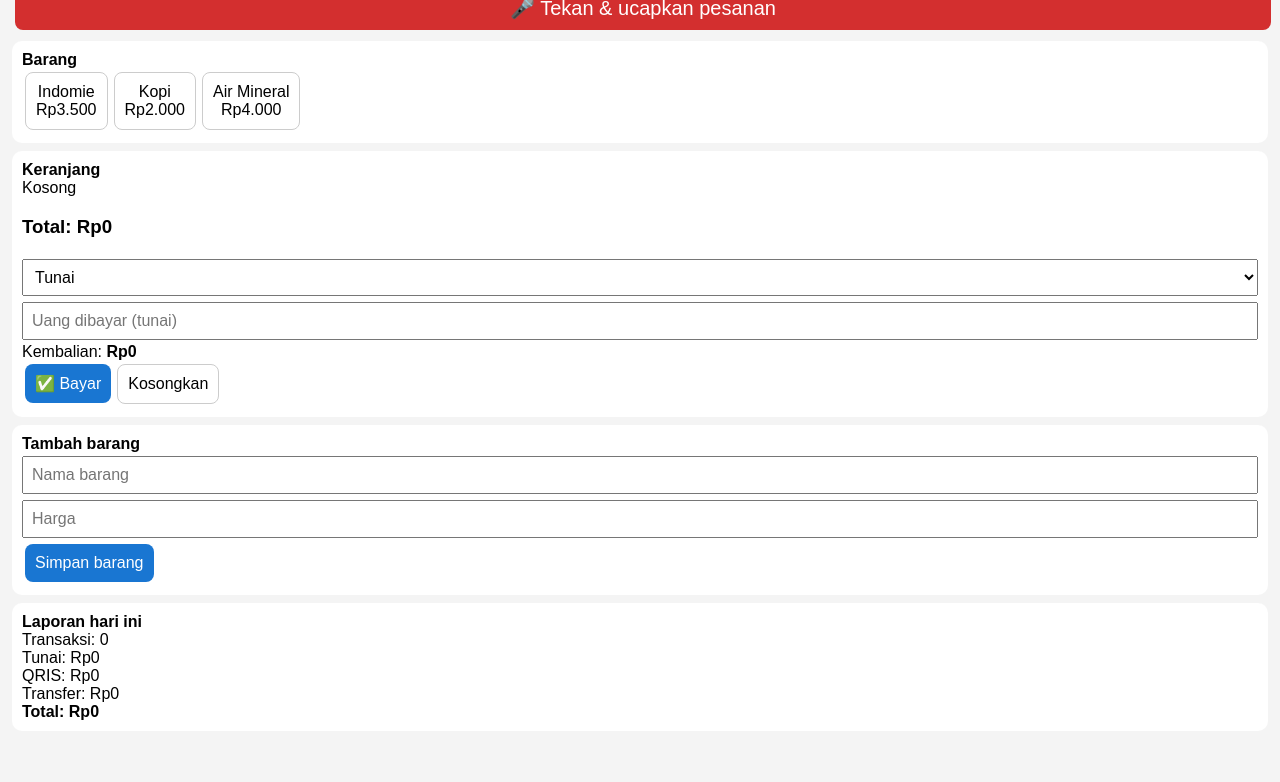
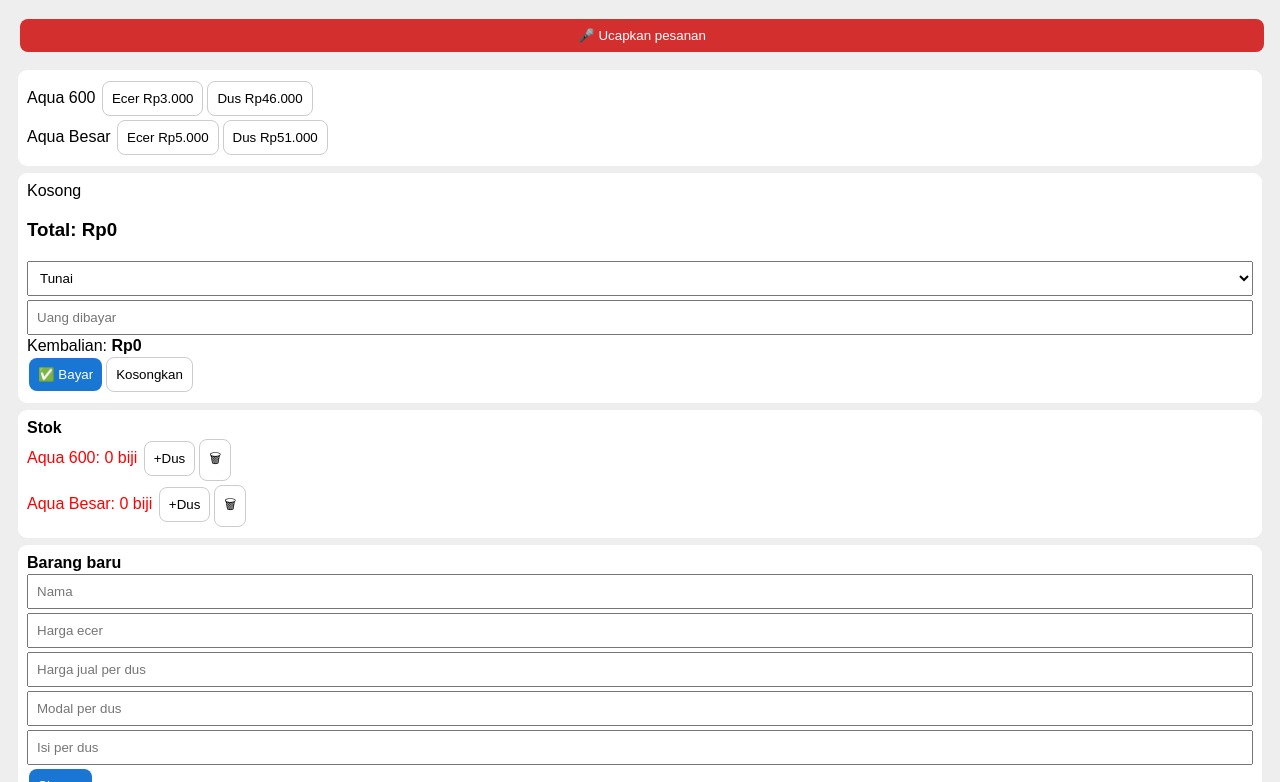
Before and after one commit to rezkilahmakan-creator/kasir, a plain HTML site: page index.html in a window 1280 px wide. Shown: the part 69-851 px from the top of the page. Before the commit the page ends 820 px from the top, so only its background shows below. Drawn offline with Linux system fonts and the light colour scheme.

Commit message:
Update index.html

```diff
--- a/index.html
+++ b/index.html
@@ -1,52 +1,30 @@
-<!DOCTYPE html><html lang="id"><head><meta charset="utf-8">
-<meta name="viewport" content="width=device-width,initial-scale=1">
-<title>Kasir Warung Acil</title>
-<style>
-body{font-family:sans-serif;margin:0;padding:12px;background:#f4f4f4}
-h2{margin:6px 0}button{font-size:16px;padding:10px;border:0;border-radius:8px;margin:3px;background:#1976d2;color:#fff}
-.b{background:#fff;color:#000;border:1px solid #ccc}.box{background:#fff;border-radius:10px;padding:10px;margin:8px 0}
-input,select{font-size:16px;padding:8px;width:100%;box-sizing:border-box;margin:3px 0}
-#mic{background:#d32f2f;width:100%;font-size:20px}.row{display:flex;justify-content:space-between;padding:4px 0}
-</style></head><body>
-<h2>Kasir Warung Acil</h2>
-<button id="mic" onclick="dengar()">🎤 Tekan & ucapkan pesanan</button>
-<div id="dengarTeks"></div>
-<div class="box"><b>Barang</b><div id="barang"></div></div>
-<div class="box"><b>Keranjang</b><div id="keranjang"></div>
-<h3>Total: <span id="total">0</span></h3>
-<select id="metode"><option>Tunai</option><option>QRIS</option><option>Transfer</option></select>
-<input id="uang" type="number" placeholder="Uang dibayar (tunai)" oninput="kembali()">
-<div>Kembalian: <b id="kembalian">0</b></div>
-<button onclick="bayar()">✅ Bayar</button><button class="b" onclick="keranjang={};tampil()">Kosongkan</button></div>
-<div class="box"><b>Tambah barang</b>
-<input id="nb" placeholder="Nama barang"><input id="hb" type="number" placeholder="Harga">
-<button onclick="tambahBarang()">Simpan barang</button></div>
-<div class="box"><b>Laporan hari ini</b><div id="lap"></div></div>
+<!DOCTYPE html><html lang="id"><head><meta charset="utf-8"><meta name="viewport" content="width=device-width,initial-scale=1"><title>Kasir Acil</title>
+<style>body{font-family:sans-serif;padding:10px;background:#eee}button{padding:9px;margin:2px;border:0;border-radius:8px;background:#1976d2;color:#fff}.b{background:#fff;color:#000;border:1px solid #ccc}div.x{background:#fff;border-radius:9px;padding:9px;margin:7px 0}input,select{width:100%;padding:8px;margin:2px 0;box-sizing:border-box}.r{color:red}</style></head><body>
+<h2>Kasir Warung Acil</h2><button style="width:100%;background:#d32f2f" onclick="dg()">🎤 Ucapkan pesanan</button><p id="dt"></p>
+<div class="x" id="br"></div>
+<div class="x"><div id="kr"></div><h3>Total: <span id="tt"></span></h3><select id="mt"><option>Tunai</option><option>QRIS</option><option>Transfer</option></select>
+<input id="ug" type="number" placeholder="Uang dibayar" oninput="tp()">Kembalian: <b id="kb"></b><br><button onclick="by()">✅ Bayar</button><button class="b" onclick="K={};tp()">Kosongkan</button></div>
+<div class="x"><b>Stok</b><div id="st"></div></div>
+<div class="x"><b>Barang baru</b><input id="a" placeholder="Nama"><input id="b" type="number" placeholder="Harga ecer"><input id="c" type="number" placeholder="Harga jual per dus"><input id="d" type="number" placeholder="Modal per dus"><input id="e" type="number" placeholder="Isi per dus"><button onclick="tb()">Simpan</button></div>
+<div class="x" id="lp"></div>
 <script>
-let barang=JSON.parse(localStorage.barang||'[{"n":"Indomie","h":3500},{"n":"Kopi","h":2000},{"n":"Air Mineral","h":4000}]');
-let jual=JSON.parse(localStorage.jual||'[]');let keranjang={};
-const rp=x=>'Rp'+x.toLocaleString('id-ID');
-const angka={satu:1,dua:2,tiga:3,empat:4,lima:5,enam:6,tujuh:7,delapan:8,sembilan:9,sepuluh:10};
-function simpan(){localStorage.barang=JSON.stringify(barang);localStorage.jual=JSON.stringify(jual)}
-function tampil(){
- document.getElementById('barang').innerHTML=barang.map((b,i)=>`<button class="b" onclick="tambah(${i},1)">${b.n}<br>${rp(b.h)}</button>`).join('');
- let t=0;document.getElementById('keranjang').innerHTML=Object.keys(keranjang).map(i=>{let b=barang[i],q=keranjang[i];t+=b.h*q;
-  return `<div class="row">${b.n} x${q}<span>${rp(b.h*q)} <button class="b" onclick="tambah(${i},-1)">−</button></span></div>`}).join('')||'Kosong';
- document.getElementById('total').textContent=rp(t);window.tot=t;kembali();
- let hari=new Date().toDateString(),h=jual.filter(j=>new Date(j.w).toDateString()==hari);
- let s=m=>h.filter(j=>j.m==m).reduce((a,j)=>a+j.t,0);
- document.getElementById('lap').innerHTML=`Transaksi: ${h.length}<br>Tunai: ${rp(s('Tunai'))}<br>QRIS: ${rp(s('QRIS'))}<br>Transfer: ${rp(s('Transfer'))}<br><b>Total: ${rp(h.reduce((a,j)=>a+j.t,0))}</b>`;
-}
-function tambah(i,q){keranjang[i]=(keranjang[i]||0)+q;if(keranjang[i]<=0)delete keranjang[i];tampil()}
-function kembali(){let u=+document.getElementById('uang').value||0;document.getElementById('kembalian').textContent=rp(Math.max(0,u-(window.tot||0)))}
-function bayar(){if(!window.tot)return;jual.push({w:Date.now(),t:window.tot,m:document.getElementById('metode').value,isi:keranjang});
- simpan();keranjang={};document.getElementById('uang').value='';tampil();alert('Tersimpan!')}
-function tambahBarang(){let n=nb.value.trim(),h=+hb.value;if(!n||!h)return;barang.push({n,h});simpan();nb.value=hb.value='';tampil()}
-function dengar(){
- const S=window.SpeechRecognition||window.webkitSpeechRecognition;if(!S)return alert('Pakai Chrome ya');
- const r=new S();r.lang='id-ID';r.onresult=e=>{let teks=e.results[0][0].transcript.toLowerCase();
-  document.getElementById('dengarTeks').textContent='Didengar: '+teks;
-  barang.forEach((b,i)=>{let re=new RegExp(b.n.toLowerCase()+'\\s*(\\d+|'+Object.keys(angka).join('|')+')?');let m=teks.match(re);
-   if(m){let q=m[1]?(+m[1]||angka[m[1]]):1;tambah(i,q)}})};r.start()}
-tampil();
+let B=JSON.parse(localStorage.B||'[{"n":"Aqua 600","e":3000,"j":46000,"m":45000,"i":24,"s":0},{"n":"Aqua Besar","e":5000,"j":51000,"m":50000,"i":12,"s":0}]'),J=JSON.parse(localStorage.J||'[]'),K={},T=0;
+const R=x=>'Rp'+Math.round(x).toLocaleString('id-ID'),sv=()=>{localStorage.B=JSON.stringify(B);localStorage.J=JSON.stringify(J)},
+N={satu:1,dua:2,tiga:3,empat:4,lima:5,enam:6,tujuh:7,delapan:8,sembilan:9,sepuluh:10},
+H=k=>k[1]=='d'?B[k[0]].j:B[k[0]].e,P=(k,q)=>k[1]=='d'?q*B[k[0]].i:q;
+function tp(){T=0;br.innerHTML=B.map((b,i)=>`${b.n} <button class="b" onclick="ad('${i}e',1)">Ecer ${R(b.e)}</button><button class="b" onclick="ad('${i}d',1)">Dus ${R(b.j)}</button><br>`).join('');
+kr.innerHTML=Object.keys(K).map(k=>{let s=H(k)*K[k];T+=s;return `${B[k[0]].n} ${k[1]=='d'?'dus':'ecer'} x${K[k]} = ${R(s)} <button class="b" onclick="ad('${k}',-1)">−</button><br>`}).join('')||'Kosong';
+tt.textContent=R(T);kb.textContent=R(Math.max(0,(+ug.value||0)-T));
+st.innerHTML=B.map((b,i)=>`<span class="${b.s<b.i?'r':''}">${b.n}: ${b.s} biji</span> <button class="b" onclick="ts(${i})">+Dus</button><button class="b" onclick="if(confirm('Hapus?')){B.splice(${i},1);K={};sv();tp()}">🗑</button><br>`).join('');
+let d=new Date().toDateString(),h=J.filter(x=>new Date(x.w).toDateString()==d),s=f=>h.reduce((a,x)=>a+f(x),0);
+lp.innerHTML=`<b>Hari ini</b>: ${h.length} transaksi<br>Total ${R(s(x=>x.t))}<br>Untung ${R(s(x=>x.u))}`}
+function ad(k,q){K[k]=(K[k]||0)+q;if(K[k]<=0)delete K[k];tp()}
+function by(){if(!T)return;let u=0;for(let k in K){let b=B[k[0]],p=P(k,K[k]);b.s-=p;u+=H(k)*K[k]-p*b.m/b.i}
+J.push({w:Date.now(),t:T,u,m:mt.value});sv();K={};ug.value='';tp();alert('Tersimpan!')}
+function ts(i){let q=+prompt('Tambah berapa dus?','1');if(q>0){B[i].s+=q*B[i].i;sv();tp()}}
+function tb(){if(!a.value||!b.value)return;let x=+e.value||1;B.push({n:a.value,e:+b.value,j:+c.value||b.value*x,m:+d.value||0,i:x,s:0});sv();a.value=b.value=c.value=d.value=e.value='';tp()}
+function dg(){let S=window.SpeechRecognition||window.webkitSpeechRecognition,r=new S();r.lang='id-ID';
+r.onresult=ev=>{let t=ev.results[0][0].transcript.toLowerCase();dt.textContent=t;
+B.forEach((b,i)=>{let m=t.match(new RegExp(b.n.toLowerCase()+'\\s*(\\d+|\\w+)?\\s*(dus)?'));if(m){let q=+m[1]||N[m[1]]||1;ad(i+(m[2]?'d':'e'),q)}})};r.start()}
+tp();
 </script></body></html>
```
